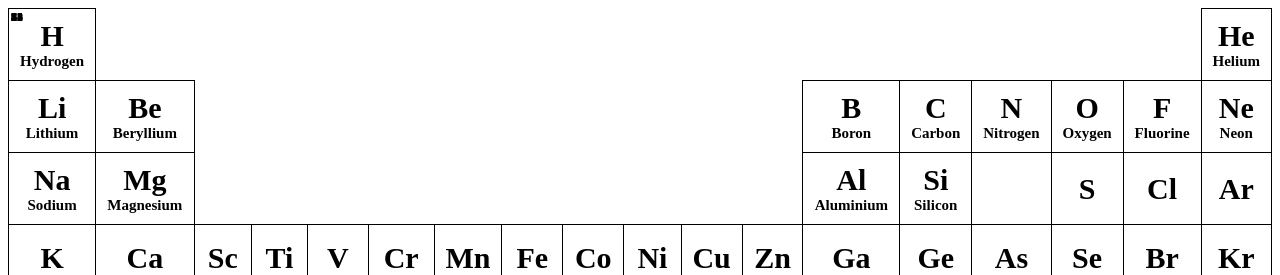
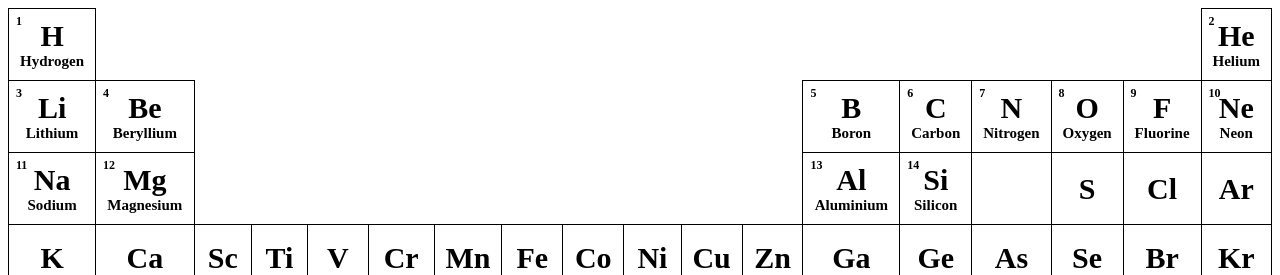
Before and after one commit to hamzaweb444/CSSAssignment2, a plain HTML site: page index.html in a window 1280 px wide. Shown: the top 275 px of the page. Drawn offline with Linux system fonts and the light colour scheme.

Commit message:
Update style.css

```diff
--- a/style.css
+++ b/style.css
@@ -11,6 +11,7 @@ td{
     font-size: 30px;
     font-weight: bold;
     padding: 10px;
+    position: relative;
 }
 
 .empty{
@@ -29,7 +30,7 @@ td{
 
 .atomic-number {
     position: absolute;
-    top: 10px;
-    left: 11px;
+    top: 5px;
+    left: 7px;
     font-size: 0.4em;
 }
```
